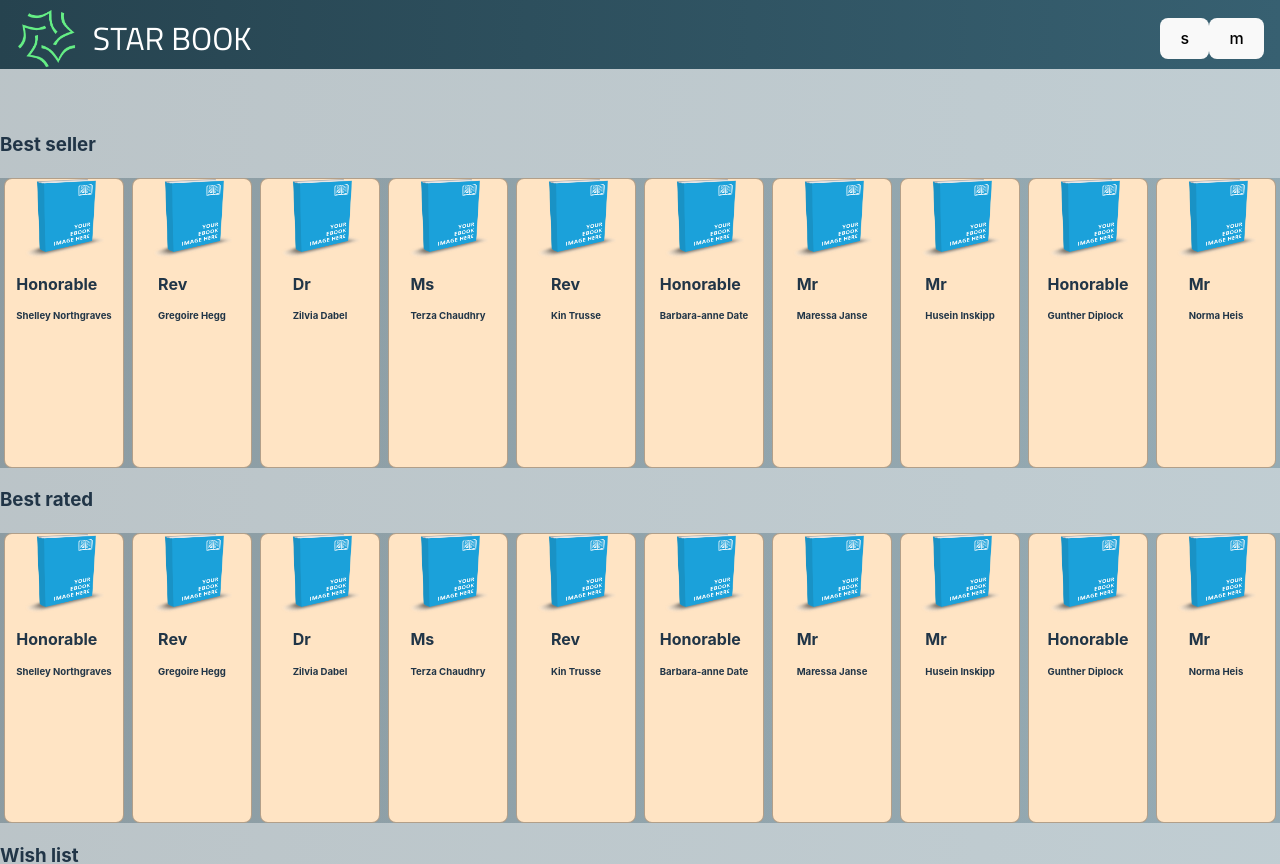
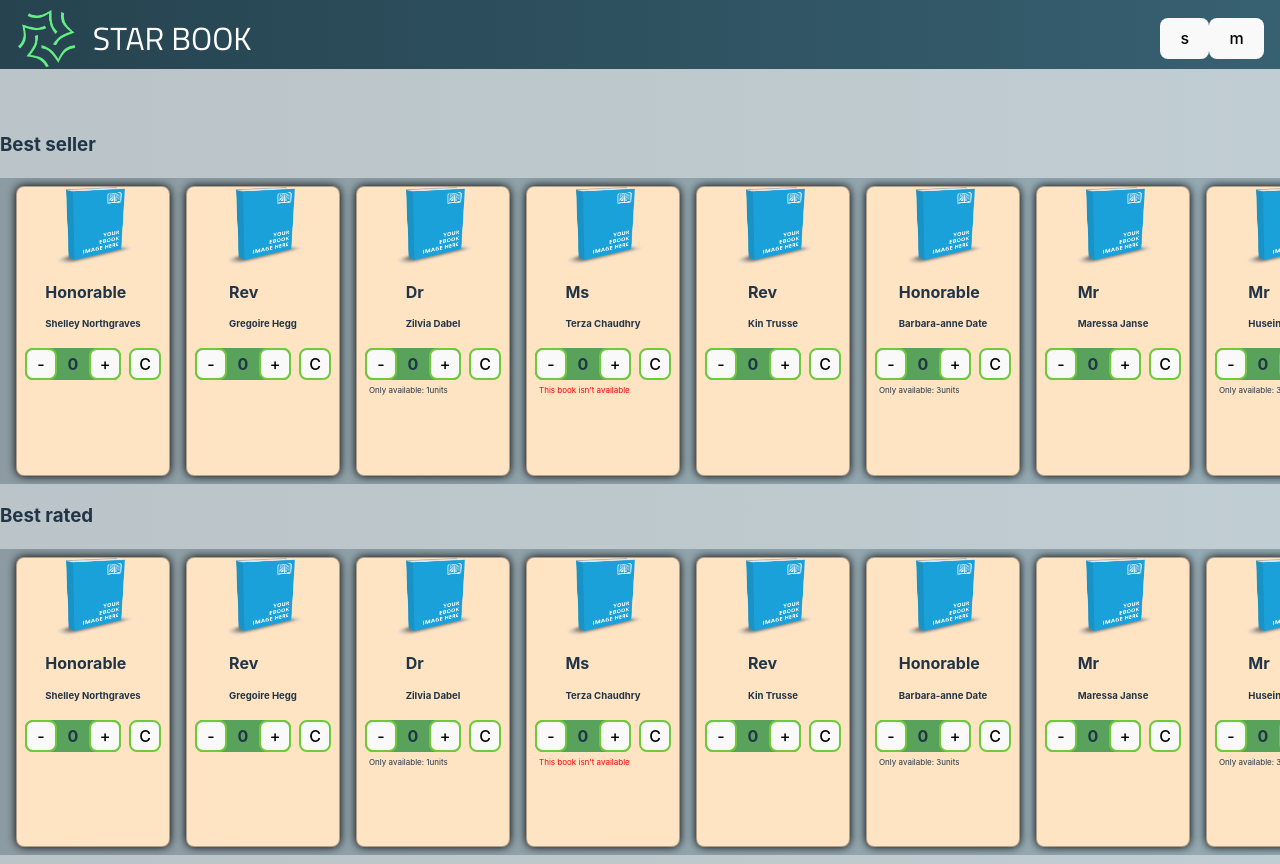
Before and after one commit to ebroto7/assembler-ecommerce, a React (Vite) app: page /home in a window 1280 px wide. Shown: the top 864 px of the page. Built offline with nearby package versions, Linux system fonts and the light colour scheme; a web font is replaced by a local one.

Commit message:
(add) buyButtonsStack component

```diff
--- a/src/App.css
+++ b/src/App.css
@@ -55,12 +55,41 @@
   width: 3.8rem;
 }
 
+/* landigPage */
+
+.landigPage_container {
+  width: 100vw;
+  height: 100vh;
+  background: var(--primary-gradient);
+  display: flex;
+  flex-direction: column;
+  align-items: center;
+}
+.landigPage_container img {
+  display: flex;
+  align-items: center;
+}
+
+.landigPage_container  h1 {
+  color: white;
+  text-align: center;
+}
+
+.landigPage_container img {
+  width: 60%;
+}
+
+.landigPage_container button {
+  margin: 8px;
+}
+
 /* books inline container */
 .books_inlineContainer {
   display: flex;
   flex-direction: row;
   overflow-x: scroll;
   background: var(--primary-gradient-Alpha50);
+  padding: 0.5rem;
 
 }
 
@@ -73,14 +102,14 @@
   width: 12rem;
   height: 18rem;
   align-items: center;
-  margin: 0 0.25rem;
+  margin: 0 0.5rem;
   background-color: bisque;
 
   text-align: left;
 
   border-radius: 8px;
   border: 1px solid rgba(0, 0, 0, 0.3);
-  /* box-shadow:  0 8px 6px -6px black; */
+  box-shadow:  0 0 10px 0px black;
 }
 
 .bookCard img {
@@ -95,11 +124,56 @@
   font-size: 0.6rem;
 }
 
-.bookCard_description {
-  display: none;
-  height: 5rem;
-  overflow: scroll;
+.bookCard_cart_container {
+  display: flex;
+  flex-direction: column;
 }
+.bookCard_cart_container p {
+  margin: 0px 12px;
+  text-align: left;
+  font-size: 8px;
+}
+
+
+.bookCard_cart {
+  display: flex;
+  flex-direction: row;
+  justify-content: space-between;
+  align-items: center;
+  height: 32px;
+  margin: 4px 8px;
+}
+.bookCard_cart div {
+  display: flex;
+  flex-direction: row;
+  height: 32px;
+  background: var(--secondary);
+  border-radius: 8px;
+
+}
+.bookCard_cart_quantity {
+  width: 32px;
+  margin: 0;
+  text-align: center;
+  line-height: 32px;
+}
+.bookCard_cart button {
+  width: 32px;
+  height: 32px;
+  padding: 4px;
+  border: 2px solid var(--secondaryLight);
+}
+
+.bookCard_cart_buyBtn {
+  margin-left: 8px;
+
+}
+
+.errorMessage {
+  color: red;
+}
+
+
 
 /* SEARCH BAR */
 .SearchBar_container {
--- a/src/Assets/db/db.ts
+++ b/src/Assets/db/db.ts
@@ -20,7 +20,8 @@ export const booksList: BookType[] = [
     bestseller: true,
     series: "series",
     awards: "National Book Award",
-    img: img_1
+    img: img_1,
+    units: 10,
 },
 {
     id: "dcb1e749-8a42-414b-a828-eddaffd75e86",
@@ -39,7 +40,8 @@ export const booksList: BookType[] = [
     bestseller: false,
     series: "standalone",
     awards: "Booker Prize",
-    img: img_1
+    img: img_1,
+    units: 5,
 },
 {
     id: "014aeccb-2edc-4783-893e-b96d96b7a6db",
@@ -58,7 +60,8 @@ export const booksList: BookType[] = [
     bestseller: false,
     series: "standalone",
     awards: "Pulitzer Prize",
-    img: img_1
+    img: img_1,
+    units: 1,
 },
 {
     id: "2913fc04-e9af-4ef9-b594-8a978ca7d930",
@@ -77,7 +80,8 @@ export const booksList: BookType[] = [
     bestseller: false,
     series: "series",
     awards: "National Book Award",
-    img: img_1
+    img: img_1,
+    units: 0,
 },
 {
     id: "3075c6c7-cb97-43d9-b51c-8f043253d08c",
@@ -96,7 +100,8 @@ export const booksList: BookType[] = [
     bestseller: true,
     series: "standalone",
     awards: "Pulitzer Prize",
-    img: img_1
+    img: img_1,
+    units: 10,
 },
 {
     id: "6bacb112-29b9-4fd4-8d3d-f46adf4706d9",
@@ -115,7 +120,8 @@ export const booksList: BookType[] = [
     bestseller: false,
     series: "standalone",
     awards: "Booker Prize",
-    img: img_1
+    img: img_1,
+    units: 3,
 },
 {
     id: "035d032e-b7f6-4ce8-8ebe-469a61beb0b2",
@@ -134,7 +140,8 @@ export const booksList: BookType[] = [
     bestseller: true,
     series: "series",
     awards: "National Book Award",
-    img: img_1
+    img: img_1,
+    units: 7,
 },
 {
     id: "15cd28a0-9000-4452-ad01-6ff7578d508f",
@@ -153,7 +160,8 @@ export const booksList: BookType[] = [
     bestseller: true,
     series: "standalone",
     awards: "National Book Award",
-    img: img_1
+    img: img_1,
+    units: 3,
 },
 {
     id: "3438e55e-ae67-46c4-84cd-92280a8233ee",
@@ -172,7 +180,8 @@ export const booksList: BookType[] = [
     bestseller: true,
     series: "series",
     awards: "National Book Award",
-    img: img_1
+    img: img_1,
+    units: 4,
 },
 {
     id: "5922e44e-ce7b-44b4-8b56-91e590762d85",
@@ -191,7 +200,8 @@ export const booksList: BookType[] = [
     bestseller: false,
     series: "series",
     awards: "Booker Prize",
-    img: img_1
+    img: img_1,
+    units: 10,
 },
 ]
 
--- a/src/Components/bookCard/BookCard.tsx
+++ b/src/Components/bookCard/BookCard.tsx
@@ -1,18 +1,20 @@
-import { FC } from "react"
+import { useState } from "react"
 import { BookType } from "../../Types/book"
-
+import BuyButtonsStack from "../buyButtonsStack/BuyButtonsStack"
 
 const BookCard = (book: BookType) => {
+
   return (
-    <>
       <article className="bookCard" key={book.id} >
         <img src={book.img} alt={`${book.title} image`} />
         <div className="bookCard_body">
           <h2>{book.title}</h2>
           <h4>{book.author}</h4>
         </div >
+       <BuyButtonsStack
+            units ={book.units}
+        />
       </article>
-  </>
   )
 }
 
--- a/src/Components/bookInlineContainer/BookInlineContainer.tsx
+++ b/src/Components/bookInlineContainer/BookInlineContainer.tsx
@@ -9,11 +9,11 @@ type Props = {
 
 const BookInlineContainer:FC<Props> = ({title, bookList} ) => {
   return (
-    <section className='best_sellers_section'>
+    <section className='best_sellers_section' >
         <h3>{title}</h3>
         <div className='books_inlineContainer'>
         {bookList.map((book: BookType) => (
-            <BookCard {...book} />
+            <BookCard {...book} key={book.isbn} />
         ))}
         </div>
     </section>
--- /dev/null
+++ b/src/Components/buyButtonsStack/BuyButtonsStack.tsx
@@ -0,0 +1,49 @@
+import { useState } from 'react'
+import { FC } from 'react'
+
+type unitsProps = {
+    units: number,
+}
+
+export const BuyButtonsStack: FC<unitsProps> = ({units}) => {
+
+
+    const [quantity, setQuantity] = useState<number>(0)
+
+    const add = () => {
+        if (quantity < units) {
+            setQuantity(current => current + 1)
+        }
+    }
+    const rest = () => {
+        if (quantity > 0) {
+            setQuantity(current => current - 1)
+        }
+    }
+    const buy = () => {
+        // add to cart (locale storage)
+        setQuantity(0)
+    }
+    return (
+        <>
+            <div className="bookCard_cart_container">
+                <div className="bookCard_cart">
+                <div>
+                <button onClick={rest}>-</button>
+                    <h4 className="bookCard_cart_quantity">{quantity}</h4>
+                    <button onClick={add}>+</button>
+                </div>
+                <button
+                    className="bookCard_cart_buyBtn"
+                    onClick={buy}
+                    >C
+                    </button>
+                </div>
+                {units < 4 && units > 0 &&  <p className="bookCard_cart_message">{`Only available: ${units}units`}</p>}
+                {units === 0 &&  <p className="bookCard_cart_message errorMessage">{"This book isn't available"}</p>}
+            </div>
+        </>
+    )
+}
+
+export default BuyButtonsStack
--- a/src/Pages/HomePage.tsx
+++ b/src/Pages/HomePage.tsx
@@ -1,24 +1,21 @@
-import React from 'react'
-import Navbar from '../Components/Navbar'
+
 import BookInlineContainer from '../Components/bookInlineContainer/BookInlineContainer'
 import booksList from '../Assets/db/db'
 import { BookType } from '../Types/book'
 
+const bookFilters = ['Best seller', 'Best rated', 'Wish list', "chanchito" ]
 
-type Props = {}
+// type Props = {}
 
-export const HomePage = (props: Props) => {
+export const HomePage = () => {
 
     const bookList: BookType[] = booksList
 
   return (
     <main className='main'>
-    <Navbar />
-
-    <BookInlineContainer title='Best seller' bookList={bookList}/>
-    <BookInlineContainer title='Best rated' bookList={bookList}/>
-    <BookInlineContainer title='Wish list' bookList={bookList}/>
-
+      {bookFilters.map((filter) => (
+         <BookInlineContainer key={filter} title={filter} bookList={bookList}/>
+      ))}
   </main>
   )
 }
--- a/src/Pages/LandingPage.tsx
+++ b/src/Pages/LandingPage.tsx
@@ -1,13 +1,15 @@
 import React from 'react'
 import logo_star_transparent from '../Assets/Images/Logo/logo-star-transparent.png'
-type Props = {}
 import { Link } from "react-router-dom";
 
-const LandingPage = (props: Props) => {
+//  type Props = {}
+
+
+const LandingPage = () => {
   return (
-    <>
+    <main className='landigPage_container'>
         <div>
-            <img src={logo_star_transparent} alt=""  className='header-logo'/>
+            <img src={logo_star_transparent} alt="Star Book logo"  />
             <h1>STAR BOOK</h1>
         </div>
         <Link to="/home"key ="home">
@@ -16,7 +18,7 @@ const LandingPage = (props: Props) => {
         <Link to="/login"key ="login">
 						<button>Login</button>
 				</Link>
-    </>
+    </main>
   )
 }
 
--- a/src/Routes/RouterPaths.routes.tsx
+++ b/src/Routes/RouterPaths.routes.tsx
@@ -15,8 +15,8 @@ export function Router(props: any) {
             <Routes>
                 <Route path="/" element={<LandingPage />} />
                 <Route path="/home" element={<HomePage {...props} />} />
-                <Route path="/login" element={<CartPage />} />
-                <Route path="/cart" element={<LoginPage />} />
+                <Route path="/login" element={<LoginPage />} />
+                <Route path="/cart" element={<CartPage />} />
             </Routes>
         </BrowserRouter>
     );
--- a/src/Types/book.d.ts
+++ b/src/Types/book.d.ts
@@ -17,6 +17,7 @@ export interface BookType {
     series?:           string;
     awards?:           string;
     img?:              string;
+    units:            number;
 }
 
 export enum Awards {
```
Also changed, not shown: 1 other file (tests, documents, lock files or other folders).
